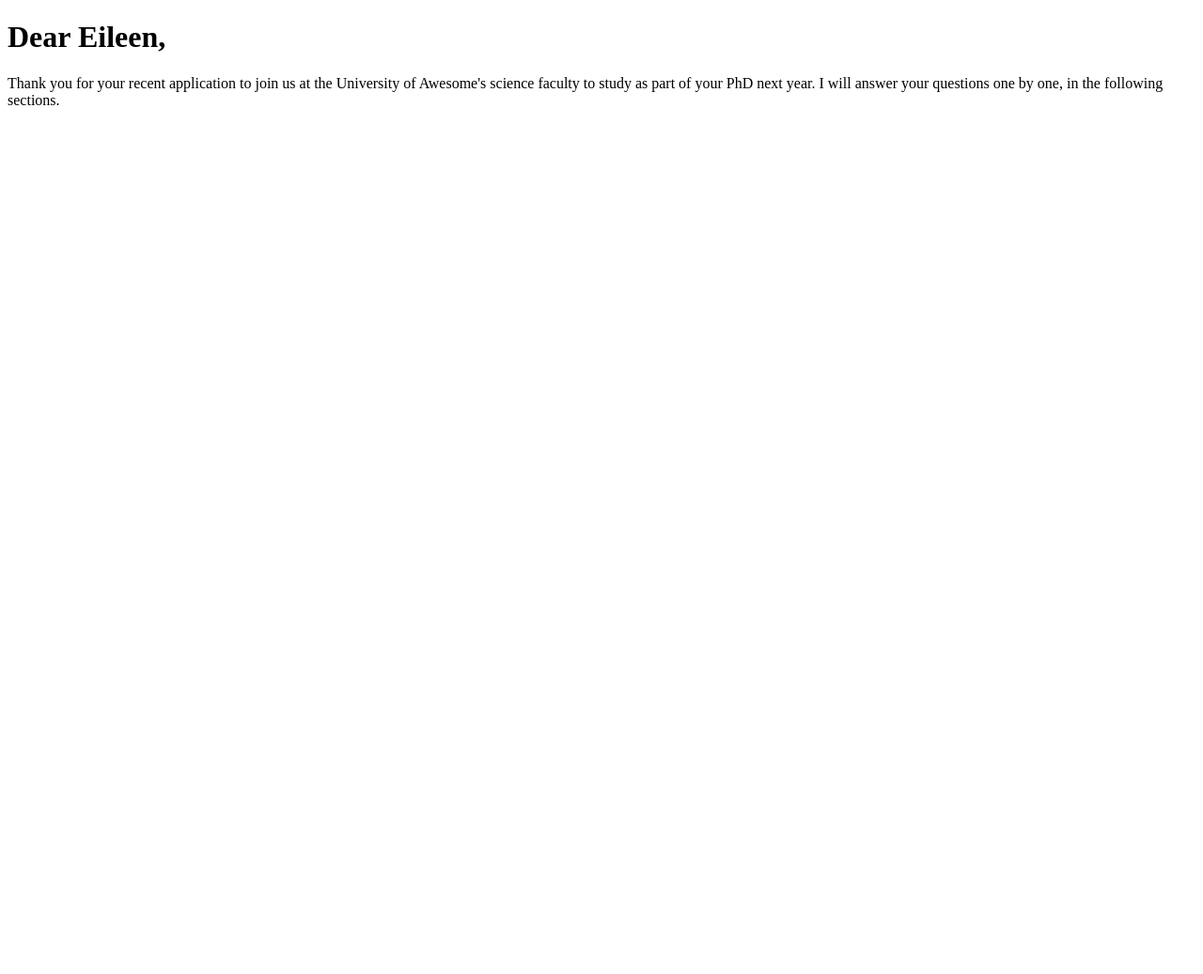
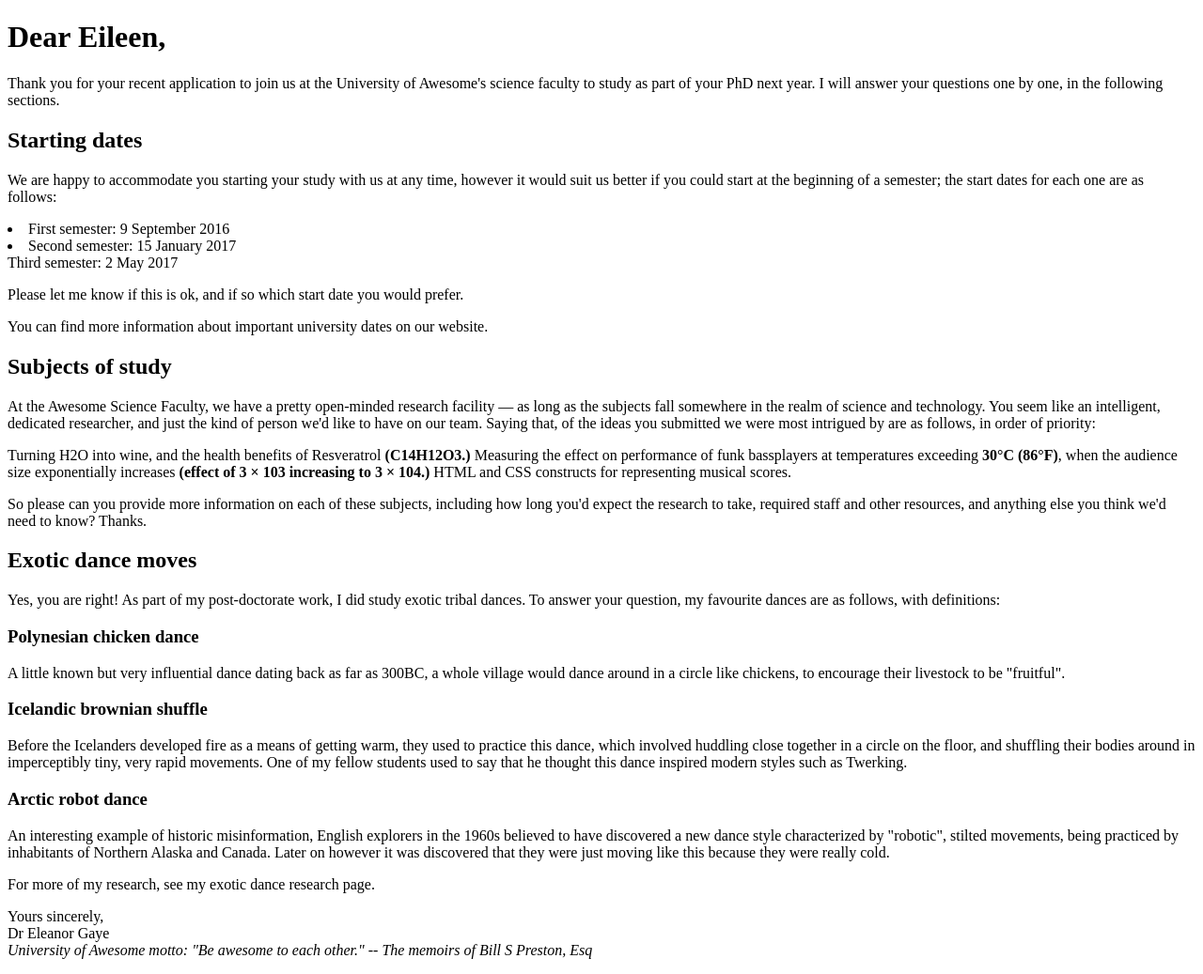
Before and after one commit to chaoticmuch/introduction-to-HTML, a plain HTML site: page index.html in a window 1280 px wide. Shown: the whole page at 94% size. Before the commit the page ends 800 px from the top, so only its background shows below. Drawn offline with Linux system fonts and the light colour scheme.

Commit message:
complete project

```diff
--- a/index.html
+++ b/index.html
@@ -9,5 +9,73 @@
 
      <p>Thank you for your recent application to join us at the University of Awesome's science faculty to study as part of your PhD next year. I will answer your questions one by one, in the following sections.</p>
 
+     <h2>Starting dates</h2>
+
+     <p>We are happy to accommodate you starting your study with us at any time, however it would suit us better if you could start at the beginning of a semester; the start dates for each one are as follows:</p>
+
+     <li>First semester: 9 September 2016</lip>
+
+      <li>Second semester: 15 January 2017</li>
+
+   </li>Third semester: 2 May 2017</li>
+
+   <p>Please let me know if this is ok, and if so which start date you would prefer.</p>
+
+   <p>You can find more information about important university dates on our website.</p>
+
+   <h2>Subjects of study</h2>
+
+   <p>At the Awesome Science Faculty, we have a pretty open-minded research facility — as long as the subjects fall somewhere in the realm of science and technology. You seem like an intelligent, dedicated researcher, and just the kind of person we'd like to have on our team. Saying that, of the ideas you submitted we were most intrigued by are as follows, in order of priority:</p
+
+      <p>Turning H2O into wine, and the health benefits of Resveratrol<strong> (C14H12O3.)</strong>
+         Measuring the effect on performance of funk bassplayers at temperatures exceeding<strong> 30°C (86°F)</strong>, when the audience size exponentially increases<strong> (effect of 3 × 103 increasing to 3 × 104.)</strong>
+         HTML and CSS constructs for representing musical scores.</p>
+
+         <p>So please can you provide more information on each of these subjects, including how long you'd expect the research to take, required staff and other resources, and anything else you think we'd need to know? Thanks.</p>
+
+         <h2>Exotic dance moves</h2>
+
+         <p>Yes, you are right! As part of my post-doctorate work, I did study exotic tribal dances. To answer your question, my favourite dances are as follows, with definitions:<p>
+
+            <h3>Polynesian chicken dance</h3>
+
+            <p>A little known but very influential dance dating back as far as 300BC, a whole village would dance around in a circle like chickens, to encourage their livestock to be "fruitful".</p>
+
+            <h3>Icelandic brownian shuffle</h3>
+
+            <p>Before the Icelanders developed fire as a means of getting warm, they used to practice this dance, which involved huddling close together in a circle on the floor, and shuffling their bodies around in imperceptibly tiny, very rapid movements. One of my fellow students used to say that he thought this dance inspired modern styles such as Twerking.</p>
+
+            <h3>Arctic robot dance</h3>
+
+            <p>An interesting example of historic misinformation, English explorers in the 1960s believed to have discovered a new dance style characterized by "robotic", stilted movements, being practiced by inhabitants of Northern Alaska and Canada. Later on however it was discovered that they were just moving like this because they were really cold.</p>
+
+            <p>For more of my research, see my exotic dance research page.</p>
+
+            Yours sincerely,<br>
+Dr Eleanor Gaye<br>
+<em>University of Awesome motto: "Be awesome to each other." -- The memoirs of Bill S Preston, Esq</em>
+</p>
+
+
+
+
+
+
+
+
+
+
+
+
+
+
+
+
+
+
+
+
+
+
   </body>
 </html>
```
